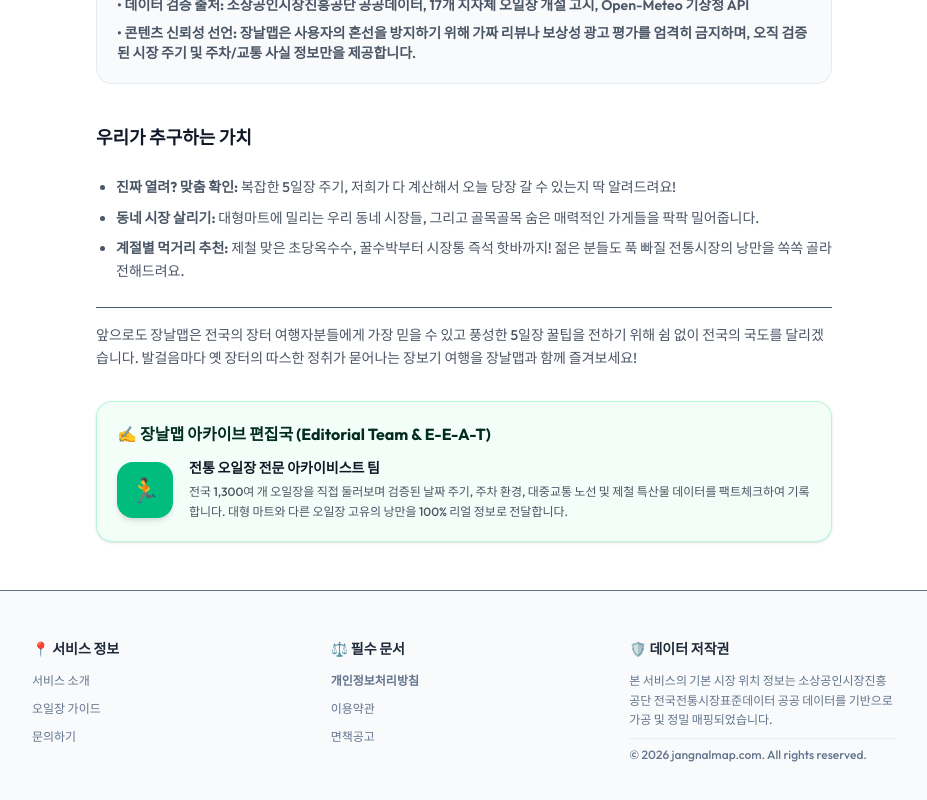
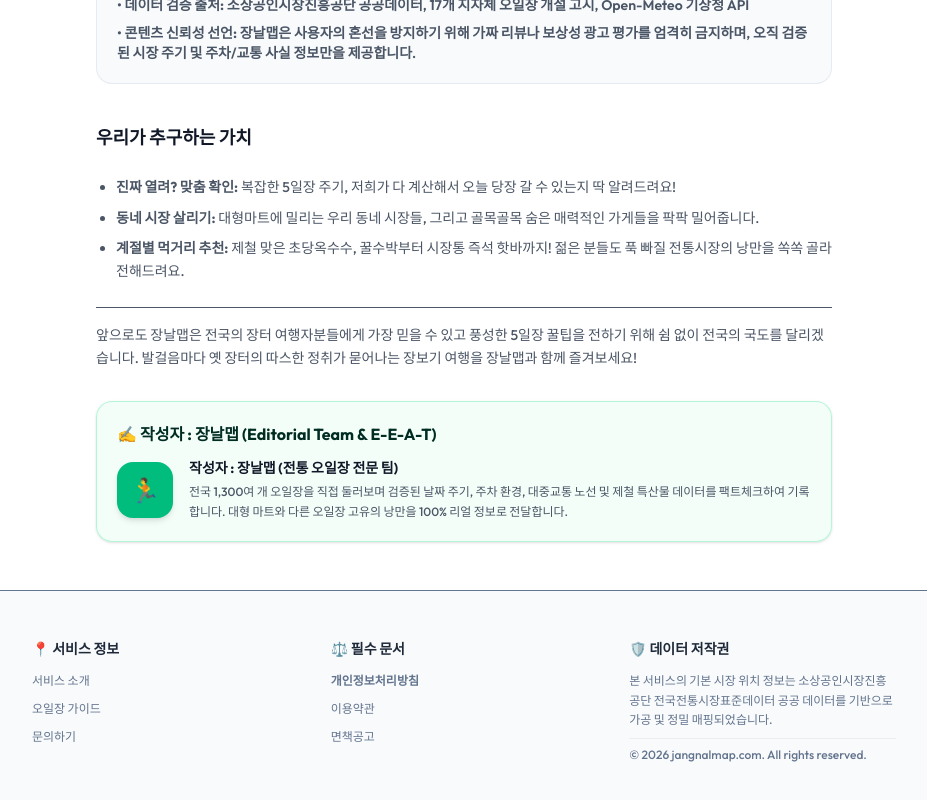
Before and after one commit to pyoska/jangnalmap, a Next.js app: page /about in a window 1280 px wide. Shown: the part 606-1406 px from the top of the page, without its empty margins (176-1103 px from the left). Built offline with nearby package versions, Linux system fonts and the light colour scheme; no server answers.

Commit message:
style(e-e-a-t): refine author verification badge to concise '작성자 : 장날맵' per user feedback

```diff
--- a/src/app/about/page.js
+++ b/src/app/about/page.js
@@ -101,14 +101,14 @@ export default function AboutPage() {
           {/* E-E-A-T Editorial Team Profile */}
           <div className="bg-emerald-50/60 border border-emerald-200/80 rounded-2xl p-5 space-y-3 shadow-sm mt-8">
             <h3 className="font-extrabold text-emerald-950 text-base flex items-center gap-2">
-              ✍️ 장날맵 아카이브 편집국 (Editorial Team & E-E-A-T)
+              ✍️ 작성자 : 장날맵 (Editorial Team & E-E-A-T)
             </h3>
             <div className="flex items-center gap-4 mt-2">
               <div className="w-14 h-14 bg-emerald-500 text-white rounded-2xl flex items-center justify-center text-2xl font-black shrink-0 shadow-md">
                 🏃
               </div>
               <div>
-                <p className="font-extrabold text-gray-900 text-sm">전통 오일장 전문 아카이비스트 팀</p>
+                <p className="font-extrabold text-gray-900 text-sm">작성자 : 장날맵 (전통 오일장 전문 팀)</p>
                 <p className="text-xs text-gray-600 mt-1 leading-relaxed">
                   전국 1,300여 개 오일장을 직접 둘러보며 검증된 날짜 주기, 주차 환경, 대중교통 노선 및 제철 특산물 데이터를 팩트체크하여 기록합니다. 대형 마트와 다른 오일장 고유의 낭만을 100% 리얼 정보로 전달합니다.
                 </p>
--- a/src/app/market/[id]/page.js
+++ b/src/app/market/[id]/page.js
@@ -637,8 +637,8 @@ export default async function MarketDetailPage({ params }) {
           </p>
           <div className="mt-3 flex items-center gap-2 pt-3 border-t border-gray-200/50">
             <span className="w-5 h-5 bg-emerald-500 text-white rounded-full flex items-center justify-center text-[10px] font-bold">✓</span>
-            <span className="text-xs font-bold text-gray-800">장날맵 아카이브 편집국</span>
-            <span className="text-[10px] text-gray-400 font-medium">| 전통 오일장 현장 팩트체크 완료</span>
+            <span className="text-xs font-extrabold text-emerald-700 bg-emerald-50 px-2 py-0.5 rounded-md border border-emerald-200/60">작성자 : 장날맵</span>
+            <span className="text-[10px] text-gray-400 font-medium">| 전통 오일장 현장 팩트체크</span>
           </div>
         </section>
 
```
Also changed, not shown: 1 other file (tests, documents, lock files or other folders).
